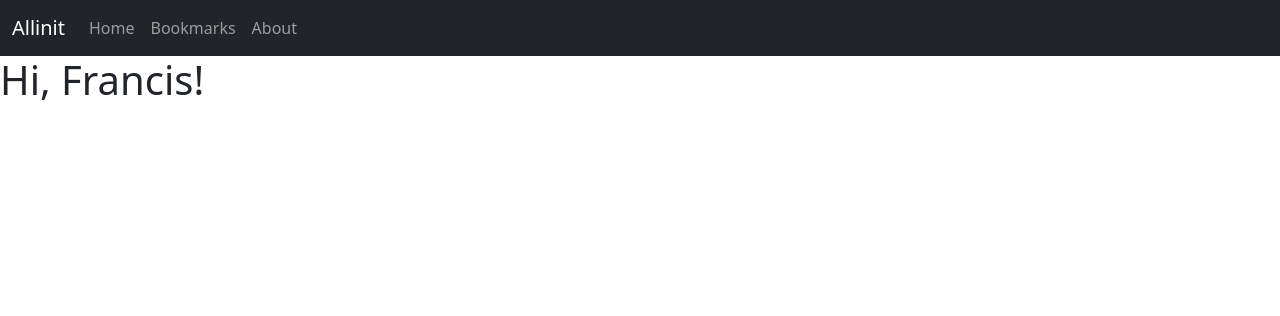
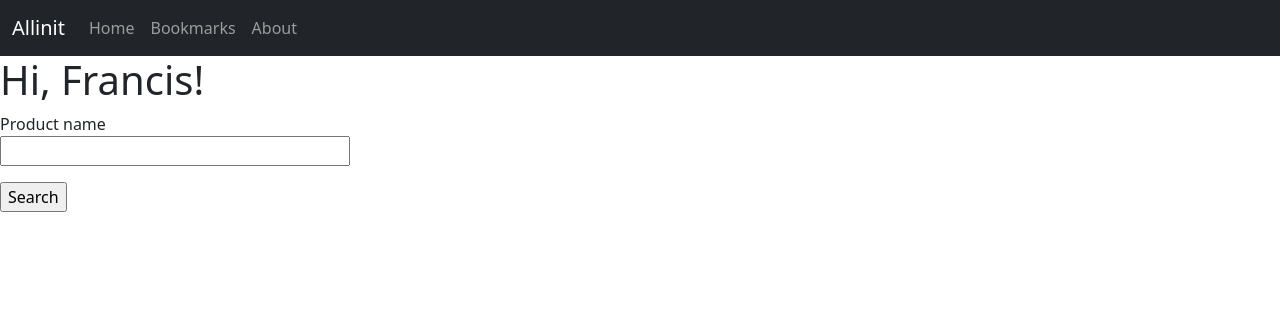
Before and after one commit to FrancisLS/Product_Scraping_Website, a Flask app: page / in a window 1280 px wide. Shown: the top 316 px of the page. Run offline with Flask 2, Linux system fonts and the light colour scheme.

Commit message:
Version 1.13 - added GET & POST methods for Home, created Search bar with Flask-WTF, made routes dynamic, added Results page.

```diff
--- a/app/__init__.py
+++ b/app/__init__.py
@@ -1,5 +1,7 @@
 from flask import Flask
+from config import Config   # Needed in WTForms
 
 app = Flask(__name__)
+app.config.from_object(Config)  # protects against CSRF in forms. Needed in WTForms.
 
 from app import routes
--- /dev/null
+++ b/app/forms.py
@@ -0,0 +1,8 @@
+from flask_wtf import FlaskForm
+from wtforms import SearchField, SubmitField
+from wtforms.validators import DataRequired
+
+
+class ProductSearchForm(FlaskForm):
+    product = SearchField('Product name', validators=[DataRequired()])
+    submit = SubmitField('Search')
--- a/app/routes.py
+++ b/app/routes.py
@@ -1,9 +1,19 @@
-from flask import render_template
+from flask import render_template, flash, redirect, url_for
+from app.forms import ProductSearchForm
 from app import app
 
 
-@app.route('/')
-@app.route('/home')
+@app.route('/', methods=['GET', 'POST'])
+@app.route('/home', methods=['GET', 'POST'])
 def home():
     user = {'username': 'Francis'}
-    return render_template('home.html', title='Home', user=user)
+    form = ProductSearchForm()
+    if form.validate_on_submit():
+        flash('Searched for {}.'.format(form.product.data))  # debug msg
+        return redirect(url_for('results'))
+    return render_template('home.html', title='Home', user=user, form=form)
+
+
+@app.route('/results')
+def results():
+    return render_template('results.html', title='Search Results')
--- a/app/templates/base.html
+++ b/app/templates/base.html
@@ -26,7 +26,7 @@
             <div class="collapse navbar-collapse" id="collapsibleNavbar">
                 <ul class="navbar-nav">
                     <li class="nav-item">
-                        <a class="nav-link" href="/home">Home</a>
+                        <a class="nav-link" href="{{ url_for('home') }}">Home</a>
                     </li>
                     <li class="nav-item">
                         <a class="nav-link" href="#">Bookmarks</a>
@@ -38,6 +38,16 @@
             </div>
         </div>
     </nav>
+
+    {% with messages = get_flashed_messages() %}
+        {% if messages %}
+        <ul>
+            {% for message in messages %}
+            <li>{{ message }}</li>
+            {% endfor %}
+        </ul>
+        {% endif %}
+        {% endwith %}
     {% block content %}{% endblock %}
 
     <!-- Bootstrap JS -->
--- a/app/templates/home.html
+++ b/app/templates/home.html
@@ -2,5 +2,15 @@
 
 {% block content %}
     <h1>Hi, {{user.username}}!</h1>
-
+    <form action="" method="post" novalidate>
+        {{ form.hidden_tag() }}
+        <p>
+            {{ form.product.label }}<br>
+            {{ form.product(size=32) }}<br>
+            {% for error in form.product.errors %}
+            <span style="color: red;">[{{ error }}]</span>
+            {% endfor %}
+        </p>
+        <p>{{ form.submit() }}</p>
+    </form>
 {% endblock %}
--- /dev/null
+++ b/app/templates/results.html
@@ -0,0 +1,5 @@
+{% extends "base.html" %}
+
+{% block content %}
+    <h1>No search functionality yet :(</h1>
+{% endblock %}
--- /dev/null
+++ b/config.py
@@ -0,0 +1,5 @@
+import os
+
+
+class Config(object):
+    SECRET_KEY = os.environ.get('SECRET_KEY') or 'you-will-never-guess'
```
